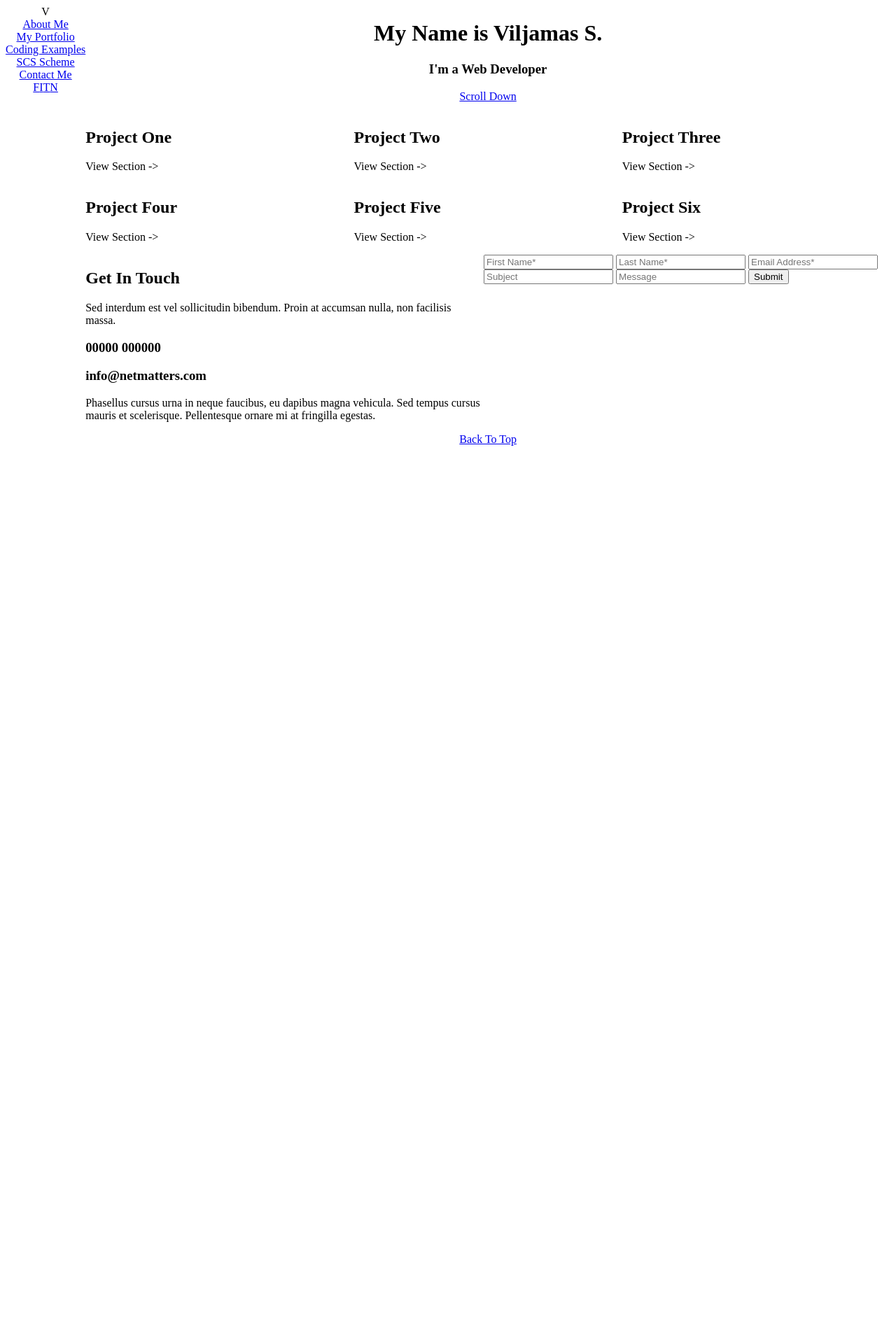
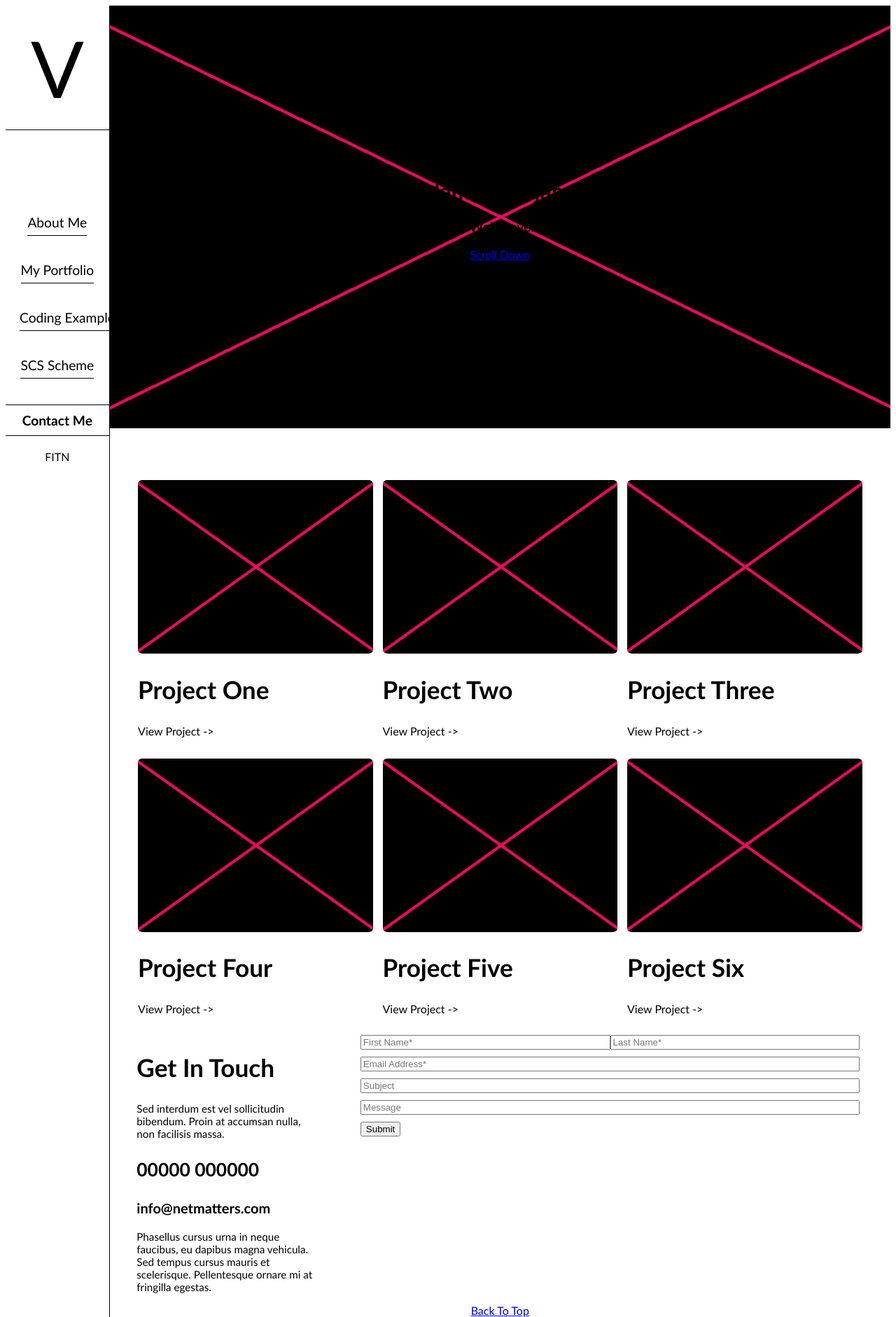
Before and after one commit to viljamas-git/WebDev-Portfolio, a PHP site: page / in a window 1280 px wide. Shown: the whole page at 70% size. Before the commit the page ends 637 px from the top, so only its background shows below. Run offline with PHP 8.4, Linux system fonts and the light colour scheme.

Commit message:
Add files via upload

```diff
--- a/index.html
+++ b/index.html
@@ -16,7 +16,9 @@
                     <li><a href="#">SCS Scheme</a></li>
                 </ul>
             </div>
+            <div class="pm">
                 <a href="#">Contact Me</a>
+            </div>
             <div class="social">
                 <div>
                     <a href="#">
@@ -40,8 +42,7 @@
                 </div>
             </div>
         </nav>
-        <div>
-            <main>
+        <div class="principal">
              <header class="about">
                     <h1>
                         My Name is Viljamas S.
@@ -55,53 +56,55 @@
                         </a>
                     </p>
             </header>
+            <div class="content">
+                <main>
                     <div class="grid" id="grid">
                         <section id="g1">
                             <a>
-                            <img>
+                                <div class="debugimg"></div>
                                 <h2>Project One</h2>
-                            <p>View Section -></p>
+                                <p>View Project -></p>
                             </a>
                         </section>
                         <section id="g2">
                             <a>
-                            <img>
+                                <div class="debugimg"></div>
                                 <h2>Project Two</h2>
-                            <p>View Section -></p>
+                                <p>View Project -></p>
                             </a>
                         </section>
                         <section id="g3">
                             <a>
-                            <img>
+                                <div class="debugimg"></div>
                                 <h2>Project Three</h2>
-                            <p>View Section -></p>
+                                <p>View Project -></p>
                             </a>
                         </section>
                         <section id="g4">
                             <a>
-                            <img>
+                                <div class="debugimg"></div>
                                 <h2>Project Four</h2>
-                            <p>View Section -></p>
+                                <p>View Project -></p>
                             </a>
                         </section>
                         <section id="g5">
                             <a>
-                            <img>
+                                <div class="debugimg"></div>
                                 <h2>Project Five</h2>
-                            <p>View Section -></p>
+                                <p>View Project -></p>
                             </a>
                         </section>
                         <section id="g6">
                             <a>
-                            <img>
+                                <div class="debugimg"></div>
                                 <h2>Project Six</h2>
-                            <p>View Section -></p>
+                                <p>View Project -></p>
                             </a>
                         </section>
                     </div>
                 </main>
                 <footer class="contact">
-                <div>
+                    <div class="getintouch">
                         <h2>
                             Get In Touch
                         </h2>
@@ -110,7 +113,7 @@
                             bibendum. Proin at accumsan nulla, non
                             facilisis massa.
                         </p>
-                    <h3>
+                        <h3 class="phone-number">
                             00000 000000
                         </h3>
                         <h3>
@@ -123,14 +126,28 @@
                             at fringilla egestas.
                         </p>
                     </div>
+                    <div class="form-container">
+                        <form>
+                            <div class="name-section">
+                                <div class="name-input">
+                                    <input placeholder="First Name*">
+                                </div>
+                                <div class="name-input">
+                                    <input placeholder="Last Name*">
+                                </div>
+                            </div>
                             <div>
-                    <form>
-                        <input placeholder="First Name*">
-                        <input placeholder="Last Name*">
                                 <input placeholder="Email Address*">
+                            </div>
+                            <div>
                                 <input placeholder="Subject">
+                            </div>
+                            <div>
                                 <input placeholder="Message">
+                            </div>
+                            <div>
                                 <button>Submit</button>
+                            </div>
                         </form>
                     </div>
                 </footer>
@@ -140,5 +157,6 @@
                     </a>
                 </div>
             </div>
+        </div>
     </body>
 </html>
--- a/style.css
+++ b/style.css
@@ -1,23 +1,41 @@
-
 body {
 
     display: flex;
     flex-wrap: nowrap;
-
+    font-family: 'Trebuchet MS', 'Lucida Sans Unicode', 'Lucida Grande', 'Lucida Sans', Arial, sans-serif;
 
 }
 
 nav {
 
     text-align: center;
+    min-width: 11%;
+
+    a {
+
+        color: inherit;
+        text-decoration: none;
+
+    }
+
+}
+
+.logo {
+
+    font-size: 7rem;
+    padding: 21px;
 
 }
 
 .pages {
 
+    font-size: 1.2rem;
+
     ul {
 
-        padding: 0;
+        border-top: 1px solid black;
+        border-bottom: 1px solid black;
+        padding: 100px 0 0 0;
         margin:0;
 
     }
@@ -25,14 +43,26 @@ nav {
     li {
 
         list-style: none;
+        margin: 20px 20px 45px 20px;
 
         a {
 
             white-space: nowrap;
+            padding-bottom: 7px;
+            border-bottom: 1px solid black;
 
         }
 
     }
+
+}
+
+.pm {
+
+    padding: 10px 0 10px 0;
+    border-bottom: 1px solid black;
+    font-size: 1.2rem;
+    font-weight: bold;
 
 }
 
@@ -41,6 +71,28 @@ nav {
     display: flex;
     flex-wrap: nowrap;
     justify-content: center;
+    padding-top: 20px;
+
+}
+
+header {
+
+    background-image: url("bigdebug.jpg");
+    background-repeat: no-repeat;
+    background-position: center;
+    text-align: center;
+    background-size: cover;
+    padding: 20% 0 20% 0;
+    border-left: 1px solid black;
+
+}
+
+.content {
+
+    padding-top: 6%;
+    padding-left: 3%;
+    padding-right: 3%;
+    border-left: 1px solid black;
 
 }
 
@@ -49,13 +101,29 @@ nav {
     display: grid;
     grid-template-columns: repeat(3, 1fr);
 
+    h2 {
+
+        font-size: 2.2rem;
+
+    }
 
 }
 
-.about {
+section {
 
+    padding: 2%;
+
+}
+
+.debugimg {
+
+    background-image: url("debug.jpg");
+    background-repeat: no-repeat;
+    background-position: center;
     text-align: center;
-
+    background-size: cover;
+    padding: 37% 0 37% 0;
+    border-radius: 2%;
 
 }
 
@@ -66,8 +134,73 @@ footer {
 
 }
 
+.getintouch {
+
+    min-width: 24%;
+    max-width: 24%;
+    padding-left: 0.5%;
+
+    h2 {
+
+        font-size: 2.2rem;
+
+    }
+
+    h3 {
+
+        font-size: 1.25rem;
+
+    }
+
+    p {
+
+        font-size: 0.95rem;
+
+    }
+
+    .phone-number {
+
+        font-size: 1.65rem;
+
+    }
+
+}
+
+.form-container {
+
+    min-width: 69%;
+    padding-left: 6%;
+
+    div {
+
+        padding: 5px;
+
+    }
+
+    div.name-input {
+
+        min-width: 50%;
+        padding: 0px;
+
+    }
+
+}
+
+input {
+
+    min-width: 100%;
+
+}
+
+.name-section {
+
+    display: flex;
+    flex-wrap: nowrap;
+
+}
+
+
 .backtop {
-
 
     text-align: center;
 
```
Also changed, not shown: bigdebug.jpg (added), debug.jpg (added). Lines whose indentation alone changed are shown as unchanged.
